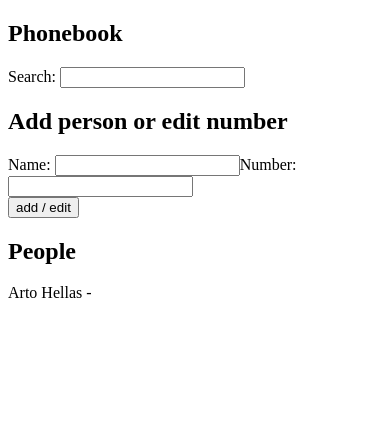
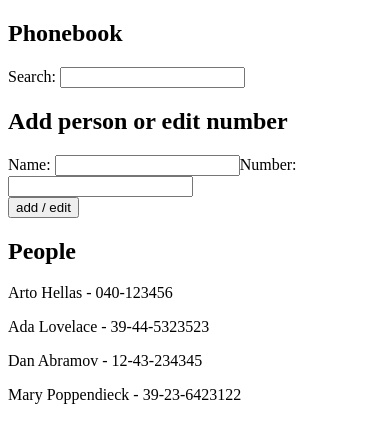
Before and after one commit to mrchrmn-ls/fullstack-open, a React (Create React App) app in the folder part2/phonebook/: page / in a window 390 px wide. Shown: the top 442 px of the page. Built offline with nearby package versions, Linux system fonts and the light colour scheme; data requests are answered from the project's data file.

Commit message:
part2c ex2.11 phonebook axios json

```diff
--- /dev/null
+++ b/part2/phonebook/db.json
@@ -0,0 +1,24 @@
+{
+  "persons":[
+    {
+      "name": "Arto Hellas",
+      "number": "040-123456",
+      "id": 1
+    },
+    {
+      "name": "Ada Lovelace",
+      "number": "39-44-5323523",
+      "id": 2
+    },
+    {
+      "name": "Dan Abramov",
+      "number": "12-43-234345",
+      "id": 3
+    },
+    {
+      "name": "Mary Poppendieck",
+      "number": "39-23-6423122",
+      "id": 4
+    }
+  ]
+}
--- a/part2/phonebook/src/App.js
+++ b/part2/phonebook/src/App.js
@@ -1,4 +1,5 @@
-import React, { useState } from 'react';
+import React, { useEffect, useState } from 'react';
+import axios from "axios";
 
 import Search from "./components/Search";
 import PersonForm from "./components/PersonForm";
@@ -7,12 +8,18 @@ import People from "./components/People";
 
 
 const App = () => {
-  const [ persons, setPersons ] = useState([
-    { name: 'Arto Hellas' }
-  ]);
+  const [ persons, setPersons ] = useState([]);
   const [ newName, setNewName ] = useState('');
   const [ newNumber, setNewNumber ] = useState('');
   const [ search, setSearch ] = useState("");
+
+  useEffect(()=> {
+    axios
+      .get("http://localhost:3001/persons")
+      .then(res => {
+        setPersons(res.data);
+      });
+  }, []);
 
   const searchResult = (personArray, searchTerm) => {
     searchTerm = searchTerm.toLowerCase();
--- a/part2/phonebook/src/components/People.js
+++ b/part2/phonebook/src/components/People.js
@@ -7,7 +7,7 @@ const People = ({ persons }) => {
     return (
       <>
         {
-          persons.map(person => <Person key={person.number} info={person} />)
+          persons.map(person => <Person key={person.id} info={person} />)
         }
       </>
     );
```
Also changed, not shown: part2/phonebook/package.json (+6 -1 lines), 1 other file (tests, documents, lock files or other folders).
